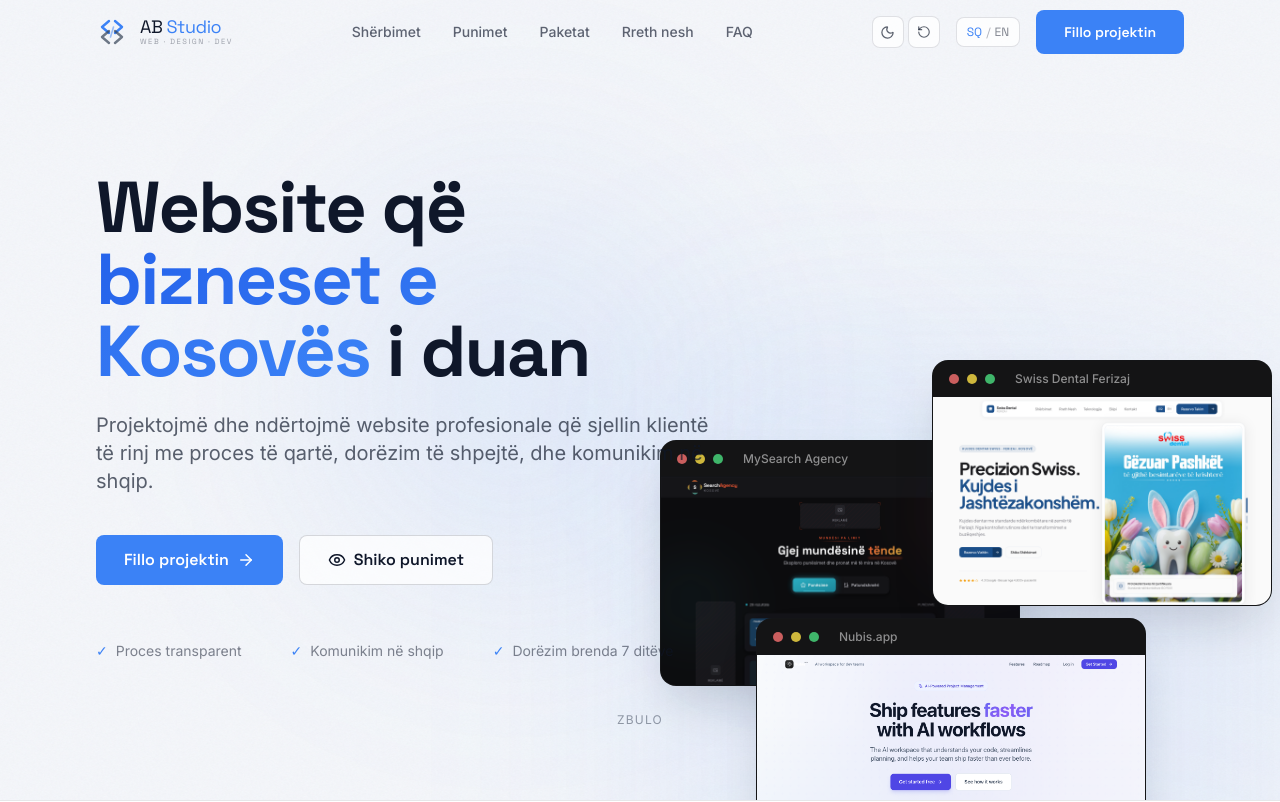
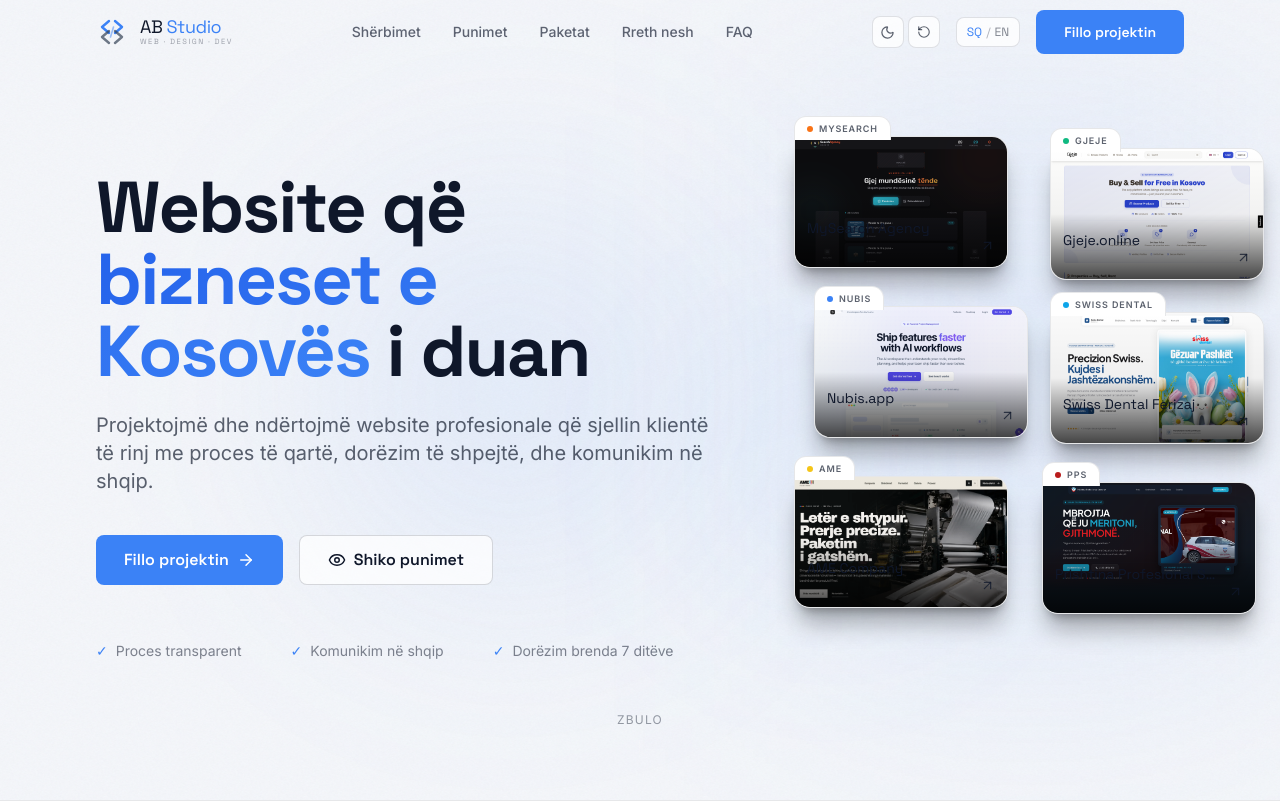
Before and after one commit to AlbertBislimi/Alberts-Portfolio, a React (Vite) app: page / in a window 1280 px wide. Shown: the top 802 px of the page. Built offline with nearby package versions, Linux system fonts and the light colour scheme.

Commit message:
feat: add interactive hero project folders

```diff
--- a/src/components/Hero.jsx
+++ b/src/components/Hero.jsx
@@ -1,5 +1,5 @@
 import { motion } from 'framer-motion'
-import { ArrowRight, Eye } from 'lucide-react'
+import { ArrowRight, ArrowUpRight, Eye } from 'lucide-react'
 import { useLang } from '../i18n/useLang'
 
 const fadeUp = {
@@ -12,58 +12,128 @@
 }
 
 function HeroPreview() {
+  const { t } = useLang()
   const previews = [
     {
       src: '/projects/mysearch.png',
       label: 'MySearch Agency',
-      className: 'left-0 top-20 w-[360px] rotate-[-4deg]',
-      objectPosition: 'center top',
+      tabLabel: 'MySearch',
+      href: 'https://mysearchagency.com',
+      accent: '#F97316',
+      className: 'left-0 top-0',
+    },
+    {
+      src: '/projects/gjeje.png',
+      label: 'Gjeje.online',
+      tabLabel: 'Gjeje',
+      href: 'https://gjejeonline.com',
+      accent: '#10B981',
+      className: 'right-0 top-3',
+    },
+    {
+      src: '/projects/nubis.png',
+      label: 'Nubis.app',
+      tabLabel: 'Nubis',
+      href: 'https://nubis.app',
+      accent: '#3B82F6',
+      className: 'left-5 top-[170px]',
     },
     {
       src: '/projects/swiss-dental.png',
       label: 'Swiss Dental Ferizaj',
-      className: 'right-2 top-0 w-[340px] rotate-[3deg]',
-      objectPosition: 'center top',
+      tabLabel: 'Swiss Dental',
+      href: 'https://swiss-dental-ferizaj-demo.surge.sh',
+      accent: '#0EA5E9',
+      className: 'right-0 top-[176px]',
     },
     {
-      src: '/projects/nubis.png',
-      label: 'Nubis.app',
-      className: 'bottom-14 left-24 w-[390px] rotate-[2deg]',
-      objectPosition: 'center top',
+      src: '/projects/ame-company.png',
+      label: 'AME Company',
+      tabLabel: 'AME',
+      href: 'https://ame-company.surge.sh/',
+      accent: '#F5C518',
+      className: 'left-0 top-[340px]',
+    },
+    {
+      src: '/projects/pps.png',
+      label: 'Prishtina Profesional Security',
+      tabLabel: 'PPS',
+      href: 'https://prishtina-profesional-security-demo.surge.sh',
+      accent: '#B91C1C',
+      className: 'right-2 top-[346px]',
     },
   ]
 
   return (
     <motion.div
-      aria-hidden="true"
       initial={{ opacity: 0, x: 42, scale: 0.96 }}
       animate={{ opacity: 1, x: 0, scale: 1 }}
       transition={{ duration: 0.85, delay: 0.35, ease: [0.25, 0.1, 0.25, 1] }}
-      className="hero-preview pointer-events-none absolute right-0 top-[45%] z-[2] hidden h-[560px] w-[620px] -translate-y-1/2 xl:block"
+      style={{ top: 'calc(47% - 260px)' }}
+      className="hero-preview absolute right-4 z-20 hidden h-[520px] w-[470px] xl:block"
     >
-      <div className="absolute inset-0 bg-accent/10 blur-[120px]" />
+      <div className="pointer-events-none absolute inset-0 bg-accent/10 blur-[120px]" />
       {previews.map((preview, index) => (
-        <motion.div
+        <motion.a
           key={preview.label}
-          initial={{ opacity: 0, y: 28 }}
-          animate={{ opacity: 1, y: 0 }}
-          transition={{ duration: 0.65, delay: 0.5 + index * 0.12 }}
-          className={`absolute overflow-hidden rounded-2xl border border-white/12 bg-[#151515] shadow-2xl shadow-black/40 ${preview.className}`}
+          href={preview.href}
+          target="_blank"
+          rel="noopener noreferrer"
+          aria-label={`${preview.label} — ${t['work.viewLive']}`}
+          initial={{ opacity: 0, x: 30, y: 18, scale: 0.94 }}
+          animate={{
+            opacity: 1,
+            x: 0,
+            y: 0,
+            scale: 1,
+            transition: { duration: 0.55, delay: 0.35 + index * 0.08, ease: [0.22, 1, 0.36, 1] },
+          }}
+          whileHover={{
+            y: -8,
+            scale: 1.25,
+            zIndex: 20,
+            transition: { type: 'spring', stiffness: 300, damping: 24 },
+          }}
+          whileFocus={{
+            y: -8,
+            scale: 1.25,
+            zIndex: 20,
+            transition: { type: 'spring', stiffness: 300, damping: 24 },
+          }}
+          whileTap={{ scale: 0.995 }}
+          className={`group absolute h-[154px] w-[214px] origin-center outline-none focus-visible:z-30 focus-visible:ring-2 focus-visible:ring-accent focus-visible:ring-offset-4 focus-visible:ring-offset-[#0A0A0A] ${preview.className}`}
         >
-          <div className="flex h-9 items-center gap-2 border-b border-white/10 bg-white/[0.04] px-4">
-            <span className="h-2.5 w-2.5 rounded-full bg-red-400/80" />
-            <span className="h-2.5 w-2.5 rounded-full bg-yellow-300/80" />
-            <span className="h-2.5 w-2.5 rounded-full bg-green-400/80" />
-            <span className="hero-preview-label ml-3 truncate text-xs font-medium text-white/45">{preview.label}</span>
+          <div className="absolute left-0 top-0 z-10 flex h-6 max-w-[138px] items-center gap-1.5 rounded-t-xl border border-b-0 border-white/10 bg-[#1A1A1A] px-3">
+            <span className="h-1.5 w-1.5 shrink-0 rounded-full" style={{ backgroundColor: preview.accent }} />
+            <span className="truncate text-[9px] font-semibold uppercase tracking-[0.1em] text-white/65">
+              {preview.tabLabel}
+            </span>
           </div>
-          <img
-            src={preview.src}
-            alt=""
-            className="h-52 w-full object-cover object-top"
-            style={{ objectPosition: preview.objectPosition }}
-            loading="eager"
-          />
-        </motion.div>
+          <div className="relative mt-5 h-[132px] overflow-hidden rounded-b-2xl rounded-tr-2xl border border-white/12 bg-[#111] shadow-xl shadow-black/30">
+            <img
+              src={preview.src}
+              alt=""
+              className="h-full w-full object-cover object-top transition-transform duration-500 group-hover:scale-[1.08] group-focus-visible:scale-[1.08]"
+              loading="eager"
+            />
+            <div className="absolute inset-0 bg-gradient-to-t from-black/85 via-black/5 to-transparent opacity-85 transition-opacity duration-300 group-hover:opacity-100" />
+            <div className="absolute inset-x-0 bottom-0 flex items-end justify-between gap-2 px-3 pb-3">
+              <div className="min-w-0">
+                <span className="block truncate font-display text-sm font-700 text-white">{preview.label}</span>
+                <span
+                  className="mt-1 block text-[9px] font-semibold uppercase tracking-[0.13em] opacity-0 transition-opacity duration-200 group-hover:opacity-100 group-focus-visible:opacity-100"
+                  style={{ color: preview.accent }}
+                >
+                  {t['work.viewLive']}
+                </span>
+              </div>
+              <ArrowUpRight
+                size={15}
+                className="mb-0.5 shrink-0 text-white/70 transition-transform duration-300 group-hover:-translate-y-0.5 group-hover:translate-x-0.5 group-focus-visible:-translate-y-0.5 group-focus-visible:translate-x-0.5"
+              />
+            </div>
+          </div>
+        </motion.a>
       ))}
     </motion.div>
   )
```
Also changed, not shown: public/projects/ame-company.png (added).
